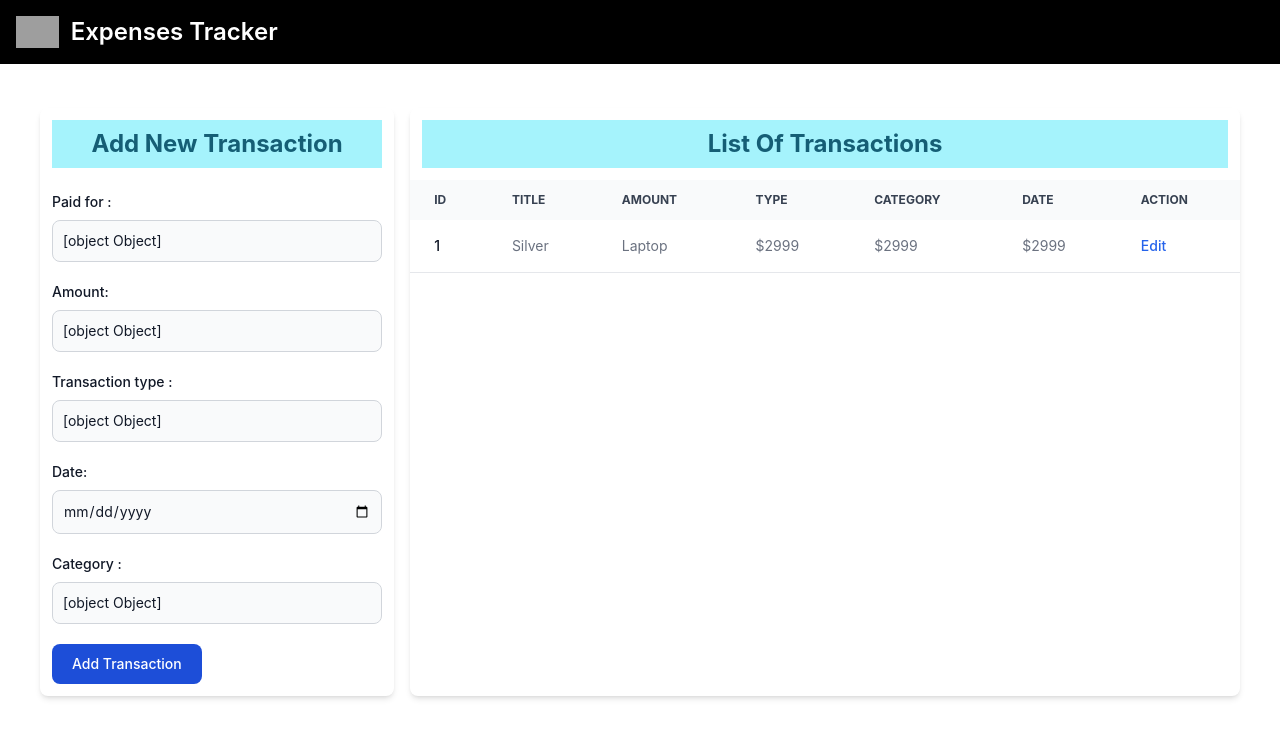
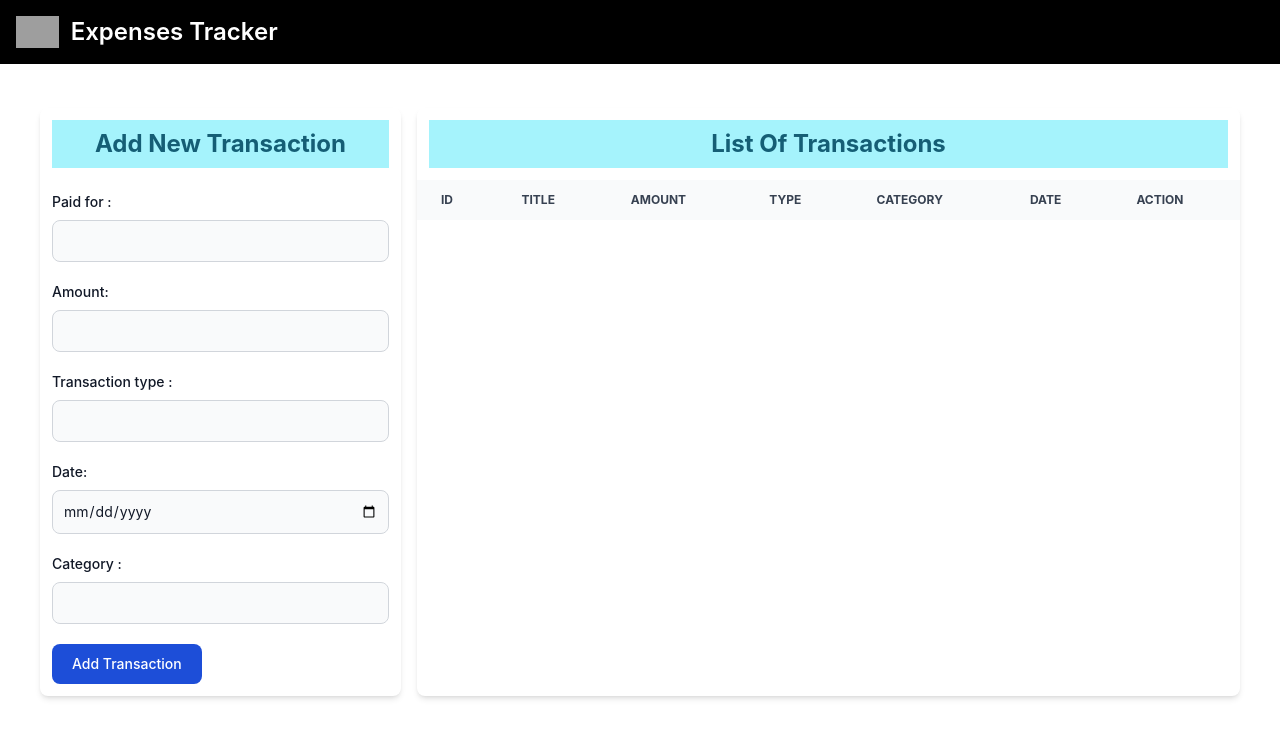
Before and after one commit to karmanshi/Expenses-Tracker, a React (Create React App) app in the folder expenses-tracker/: page / in a window 1280 px wide. Shown: the top 738 px of the page. Built offline with nearby package versions, Linux system fonts and the light colour scheme; grey boxes are pictures that could not be loaded.

Commit message:
update features in expenses tracker

```diff
--- a/expenses-tracker/src/Component/Expanses.jsx
+++ b/expenses-tracker/src/Component/Expanses.jsx
@@ -2,16 +2,26 @@ import React, { useState } from 'react'
 import Navbar from './navbar'
 
 const Expanses = () => {
-    const[addTransaction,setAddTransaction]=useState({})
-    const [transactionList,setTransactionList] = useState({})
+    const [addTransaction, setAddTransaction] = useState({})
+    const [transactionList, setTransactionList] = useState([])
 
     const handleAddForm = (e) => {
-        setAddTransaction(e.target.value)
+        setAddTransaction({ ...addTransaction, [e.target.name]: e.target.value })
     }
 
-    const handleAddTransaction = (e) =>{
+    const handleAddTransaction = (e) => {
         e.preventDefault()
-        setTransactionList({...addTransaction})
+        setTransactionList([...transactionList, addTransaction])
+        setAddTransaction({ paid: '', amount: '', transaction: '', date: '', category: '' })
+
+    }
+
+    const handleDelete = (e) => {
+        const dataDelete = [...transactionList]
+        console.log(e.target.key)
+        dataDelete.splice(e.target.key, 1)
+        setTransactionList([...dataDelete])
+
 
     }
     return (
@@ -38,7 +48,8 @@ const Expanses = () => {
                                         className="bg-gray-50 border border-gray-300 text-gray-900 text-sm rounded-lg focus:ring-blue-500 focus:border-blue-500 block w-full p-2.5 dark:bg-gray-700 dark:border-gray-600 dark:placeholder-gray-400 dark:text-white dark:focus:ring-blue-500 dark:focus:border-blue-500"
                                         placeholder=" "
                                         required=""
-                                        value={addTransaction}
+                                        name='paid'
+                                        value={addTransaction.paid}
                                         onChange={handleAddForm}
                                     />
                                 </div>
@@ -56,7 +67,8 @@ const Expanses = () => {
                                         className="bg-gray-50 border border-gray-300 text-gray-900 text-sm rounded-lg focus:ring-blue-500 focus:border-blue-500 block w-full p-2.5 dark:bg-gray-700 dark:border-gray-600 dark:placeholder-gray-400 dark:text-white dark:focus:ring-blue-500 dark:focus:border-blue-500"
                                         placeholder=" "
                                         required=""
-                                        value={addTransaction}
+                                        name='amount'
+                                        value={addTransaction.amount}
                                         onChange={handleAddForm}
                                     />
                                 </div>
@@ -74,7 +86,8 @@ const Expanses = () => {
                                         className="bg-gray-50 border border-gray-300 text-gray-900 text-sm rounded-lg focus:ring-blue-500 focus:border-blue-500 block w-full p-2.5 dark:bg-gray-700 dark:border-gray-600 dark:placeholder-gray-400 dark:text-white dark:focus:ring-blue-500 dark:focus:border-blue-500"
                                         placeholder=" "
                                         required=""
-                                        value={addTransaction}
+                                        name='transaction'
+                                        value={addTransaction.transaction}
                                         onChange={handleAddForm}
                                     />
                                 </div>
@@ -88,10 +101,11 @@ const Expanses = () => {
                                     </label>
                                     <input
                                         type="date"
+                                        name='date'
                                         id="date"
                                         className="bg-gray-50 border border-gray-300 text-gray-900 text-sm rounded-lg focus:ring-blue-500 focus:border-blue-500 block w-full p-2.5 dark:bg-gray-700 dark:border-gray-600 dark:placeholder-gray-400 dark:text-white dark:focus:ring-blue-500 dark:focus:border-blue-500"
                                         required=""
-                                        value={addTransaction}
+                                        value={addTransaction.date}
                                         onChange={handleAddForm}
                                     />
                                 </div>
@@ -106,10 +120,11 @@ const Expanses = () => {
                                     <input
                                         type="text"
                                         id="category"
+                                        name='category'
                                         className="bg-gray-50 border border-gray-300 text-gray-900 text-sm rounded-lg focus:ring-blue-500 focus:border-blue-500 block w-full p-2.5 dark:bg-gray-700 dark:border-gray-600 dark:placeholder-gray-400 dark:text-white dark:focus:ring-blue-500 dark:focus:border-blue-500"
                                         placeholder=" "
                                         required=""
-                                        value={addTransaction}
+                                        value={addTransaction.category}
                                         onChange={handleAddForm}
                                     />
                                 </div>
@@ -154,27 +169,27 @@ const Expanses = () => {
                                 </tr>
                             </thead>
                             <tbody>
-                                <tr className="odd:bg-white odd:dark:bg-gray-900 even:bg-gray-50 even:dark:bg-gray-800 border-b dark:border-gray-700">
-                                    <th
-                                        scope="row"
-                                        className="px-6 py-4 font-medium text-gray-900 whitespace-nowrap dark:text-white"
-                                    >
-                                        1
-                                    </th>
-                                    <td className="px-6 py-4">Silver</td>
-                                    <td className="px-6 py-4">Laptop</td>
-                                    <td className="px-6 py-4">$2999</td>
-                                    <td className="px-6 py-4">$2999</td>
-                                    <td className="px-6 py-4">$2999</td>
-                                    <td className="px-6 py-4">
-                                        <a
-                                            href="#"
-                                            className="font-medium text-blue-600 dark:text-blue-500 hover:underline"
-                                        >
-                                            Edit
-                                        </a>
-                                    </td>
-                                </tr>
+
+                                {transactionList.map((elements, index) => {
+                                    return <tr key={index} className="odd:bg-white odd:dark:bg-gray-900 even:bg-gray-50 even:dark:bg-gray-800 border-b dark:border-gray-700">
+                                        <td className="px-6 py-4">{index + 1}</td>
+                                        <td className="px-6 py-4">{elements.paid}</td>
+                                        <td className="px-6 py-4">{elements.amount}</td>
+                                        <td className="px-6 py-4">{elements.transaction}</td>
+                                        <td className="px-6 py-4">{elements.category}</td>
+                                        <td className="px-6 py-4">{elements.date}</td>
+                                        <td className="px-6 py-4">
+                                            <button
+                                                type='button'
+                                                className="font-medium text-blue-600 dark:text-blue-500 hover:underline"
+                                                key={index}
+                                                onClick={handleDelete}
+                                            >
+                                                Delete
+                                            </button>
+                                        </td>
+                                    </tr>
+                                })}
                             </tbody>
                         </table>
                     </div>
```
